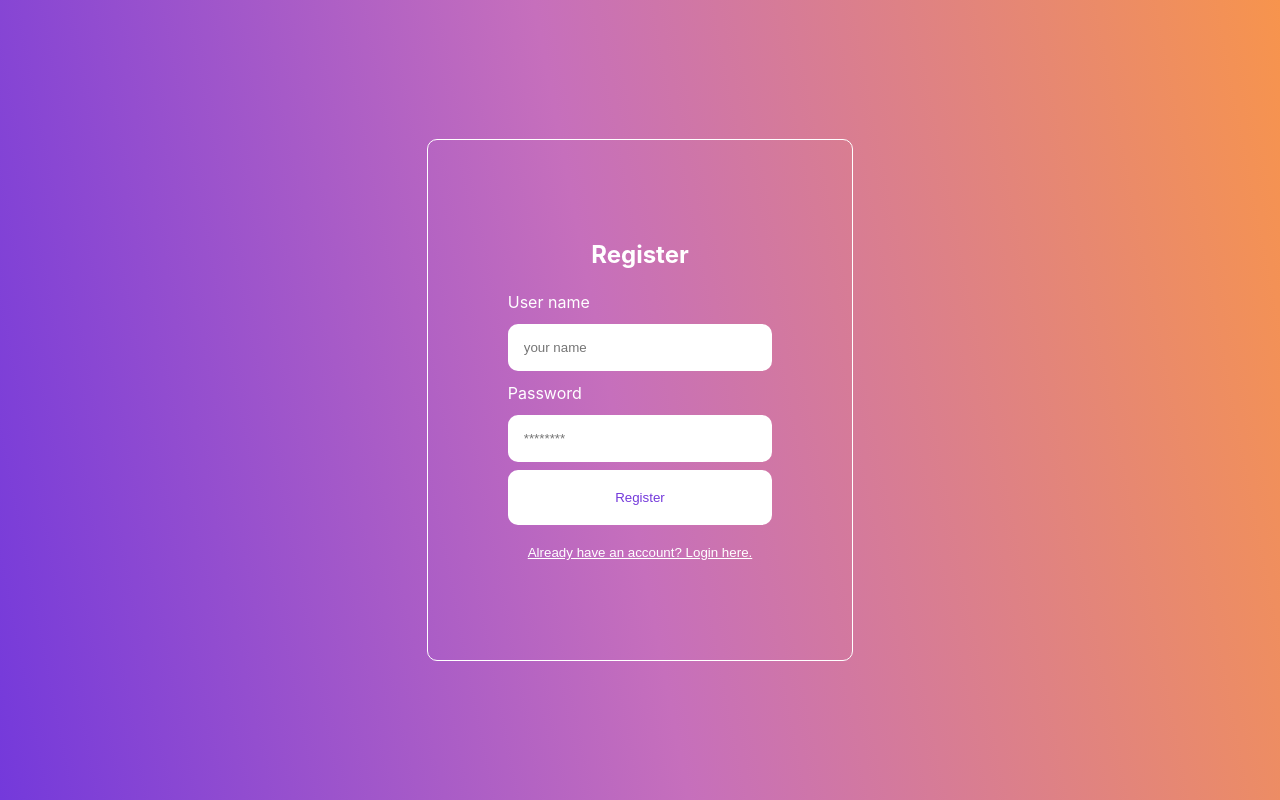
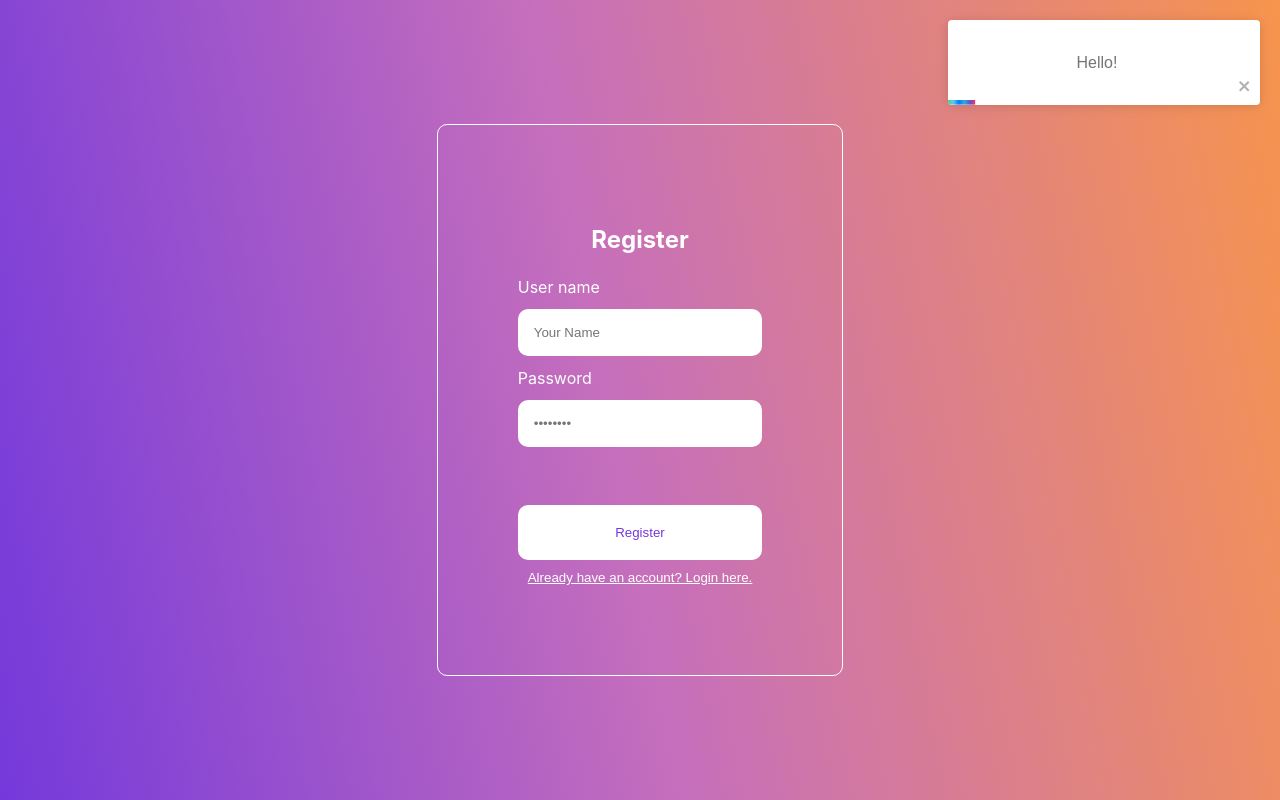
Before and after one commit to dieuhuong1211/BTCN04-FE-19120524, a React (Create React App) app: page / in a window 1280 px wide. Built offline with nearby package versions, Linux system fonts and the light colour scheme.

Commit message:
react query

```diff
--- a/package.json
+++ b/package.json
@@ -13,8 +13,11 @@
     "query-string": "^7.1.1",
     "react": "^18.2.0",
     "react-dom": "^18.2.0",
-    "react-hook-form": "^7.38.0",
+    "react-hook-form": "^7.39.0",
+    "react-query": "^3.39.2",
+    "react-router-dom": "^6.4.3",
     "react-scripts": "5.0.1",
+    "react-toastify": "^9.1.0",
     "web-vitals": "^2.1.4"
   },
   "scripts": {
--- a/src/App.css
+++ b/src/App.css
@@ -36,6 +36,7 @@ input {
 
 button {
   border: none;
+  margin-top: 50px;
   background-color: white;
   padding: 20px;
   border-radius: 10px;
@@ -43,7 +44,13 @@ button {
   color: #7439db;
 }
 
+span{
+  text-align: left;
+}
+
 .link-btn {
+  margin: 0;
+  padding: 10px;
   background: none;
   color: white;
   text-decoration: underline;
--- a/src/App.js
+++ b/src/App.js
@@ -1,5 +1,6 @@
 import React, { useState } from "react";
-import logo from './logo.svg';
+import { Routes, Route, BrowserRouter } from "react-router-dom";
+
 import './App.css';
 import { Register } from "./components/Register";
 
@@ -7,10 +8,15 @@ function App() {
 
   return (
     <div className="App">
-      {
-        <Register/>
-      }
+      <BrowserRouter>
+      <Routes>
+        <Route path="/" element={<Register />}>
+        </Route>
+      </Routes>
+    </BrowserRouter>
     </div>
+
+
   );
 }
 
--- a/src/components/Register.js
+++ b/src/components/Register.js
@@ -1,36 +1,150 @@
-import React, { useState } from "react";
+import React, { useState, useEffect } from "react";
+import { ToastContainer, toast } from 'react-toastify';
+import 'react-toastify/dist/ReactToastify.css';
+import { useForm } from 'react-hook-form';
+
+import { useMutation } from 'react-query'
+
+async function fetchPosts() {
+    const { data } = await fetch("http://localhost:4000/users/register");
+    return data;
+}
 
 export const Register = (props) => {
 
     const [password, setPass] = useState('');
     const [username, setName] = useState('');
+    const [result, setResult] = useState({ status: '', submit: true });
 
-    const handleSubmit = async (e) => {
-        e.preventDefault();
-        console.log(username, password);
-        let result = await fetch("http://localhost:4000/users/register", {
+    const { register, handleSubmit, formState: { errors } } = useForm({
+        criteriaMode: "all"
+    });
+
+    useEffect(() => {
+        console.log("log-24: " + result.status);
+        if (result.status === "EXISTED") {
+            toast("Username '" + username + "' already exists");
+            return;
+        }
+        if (result.status === "INVALID_INPUT") {
+            toast("Username or Password is missing");
+            return;
+        }
+        if (result.status === "OK") {
+            toast("Sign Up Success. Username: " + username);
+            return;
+        }
+        toast("Hello!");
+
+    }, [result])
+
+    const account = useMutation(async () =>
+        await fetch("http://localhost:4000/users/register", {
             method: "post",
-            mode: 'no-cors',
             body: JSON.stringify({ username, password }),
             headers: {
                 "Content-Type": "application/json"
             }
-        });
-        // result = result.json();
-        // console.log("result: " + result);
+        })
+            .then((response) => response.json())
+            .then(async (response) => {
+                setResult({
+                    status: response.status,
+                    submit: !result.submit
+                });
+            })
+    );
+
+    const OnSubmit = () => {
+        account.mutate();
+
     }
 
     return (
         <div className="auth-form-container">
             <h2>Register</h2>
-        <form className="register-form" onSubmit={handleSubmit}>
-            <label htmlFor="name">User name</label>
-            <input value={username} onChange={(e) => setName(e.target.value)} type="text" placeholder="your name" id="name" name="name" />
-            <label htmlFor="password">Password</label>
-            <input value={password} onChange={(e) => setPass(e.target.value)} type="password" placeholder="********" id="password" name="password" />
-            <button type="submit">Register</button>
-        </form>
-        <button className="link-btn" onClick={() => props.onFormSwitch('register')}>Already have an account? Login here.</button>
-    </div>
-    )
+            <form className="register-form" onSubmit={handleSubmit(OnSubmit)}>
+                <ToastContainer />
+
+                <label>User name</label>
+                <input {...register("username", {
+                    onChange: (e) => setName(e.target.value),
+                })} placeholder="Your Name" />
+
+                <label>Password</label>
+                <input {...register("password", {
+                    onChange: (e) => setPass(e.target.value),
+                })} placeholder="••••••••" type="password" />
+
+                <button type="submit">Register</button>
+            </form>
+            <button className="link-btn" >Already have an account? Login here.</button>
+
+        </div>
+    );
 }
+
+export const Register2 = (props) => {
+
+    const [password, setPass] = useState('');
+    const [username, setName] = useState('');
+
+    const { register, handleSubmit, formState: { errors } } = useForm({
+        criteriaMode: "all"
+    });
+
+    const onSubmit = async () => {
+        let result;
+        await fetch("http://localhost:4000/users/register", {
+            method: "post",
+            body: JSON.stringify({ username, password }),
+            headers: {
+                "Content-Type": "application/json"
+            }
+        })
+            .then((response) => response.json())
+            .then((response) => {
+                result = response.status;
+                console.log(result);
+                console.log(username);
+            });
+        if (result === "EXISTED") {
+            toast("Username '" + username + "' already exists");
+            return;
+        }
+        if (result === "INVALID_INPUT") {
+            toast("Username or Password is missing");
+            return;
+        }
+        if (result === "OK") {
+            toast("Sign Up Success. Username: " + username);
+            return;
+        }
+        else {
+            toast("Something goes wrong!");
+        }
+    }
+
+    return (
+        <div className="auth-form-container">
+            <h2>Register</h2>
+            <form className="register-form" onSubmit={handleSubmit(onSubmit)}>
+                <ToastContainer />
+
+                <label>User name</label>
+                <input {...register("username", {
+                    onChange: (e) => setName(e.target.value),
+                })} placeholder="Your Name" />
+
+                <label>Password</label>
+                <input {...register("password", {
+                    onChange: (e) => setPass(e.target.value),
+                })} placeholder="••••••••" type="password" />
+
+                <button type="submit">Register</button>
+            </form>
+            <button className="link-btn" >Already have an account? Login here.</button>
+
+        </div>
+    );
+}
--- a/src/index.js
+++ b/src/index.js
@@ -4,11 +4,14 @@ import './index.css';
 import App from './App';
 import reportWebVitals from './reportWebVitals';
 
+import { QueryClient, QueryClientProvider } from "react-query";
+const queryClient = new QueryClient();
+
 const root = ReactDOM.createRoot(document.getElementById('root'));
 root.render(
-  <React.StrictMode>
+  <QueryClientProvider client={queryClient}>
     <App />
-  </React.StrictMode>
+  </QueryClientProvider>
 );
 
 // If you want to start measuring performance in your app, pass a function
```
Also changed, not shown: 1 other file (tests, documents, lock files or other folders).
